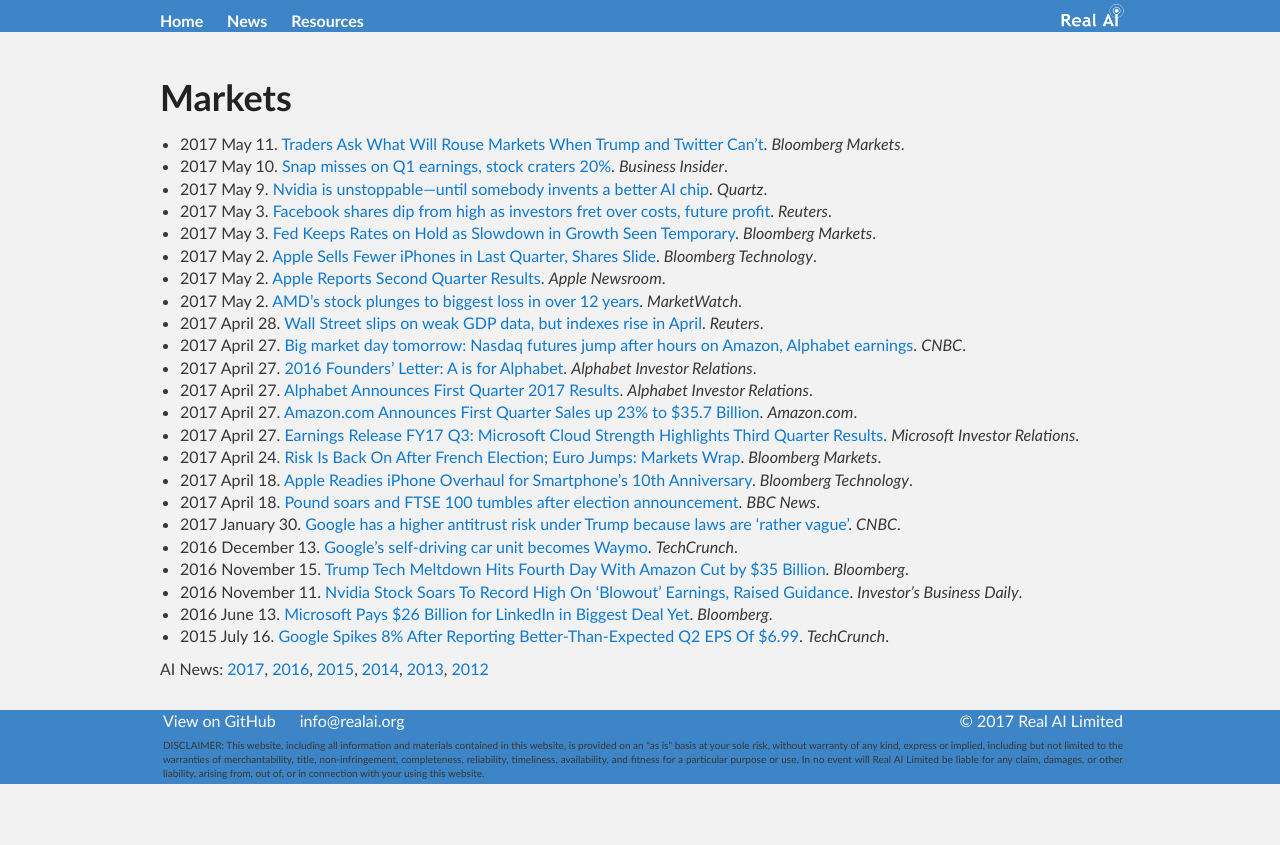
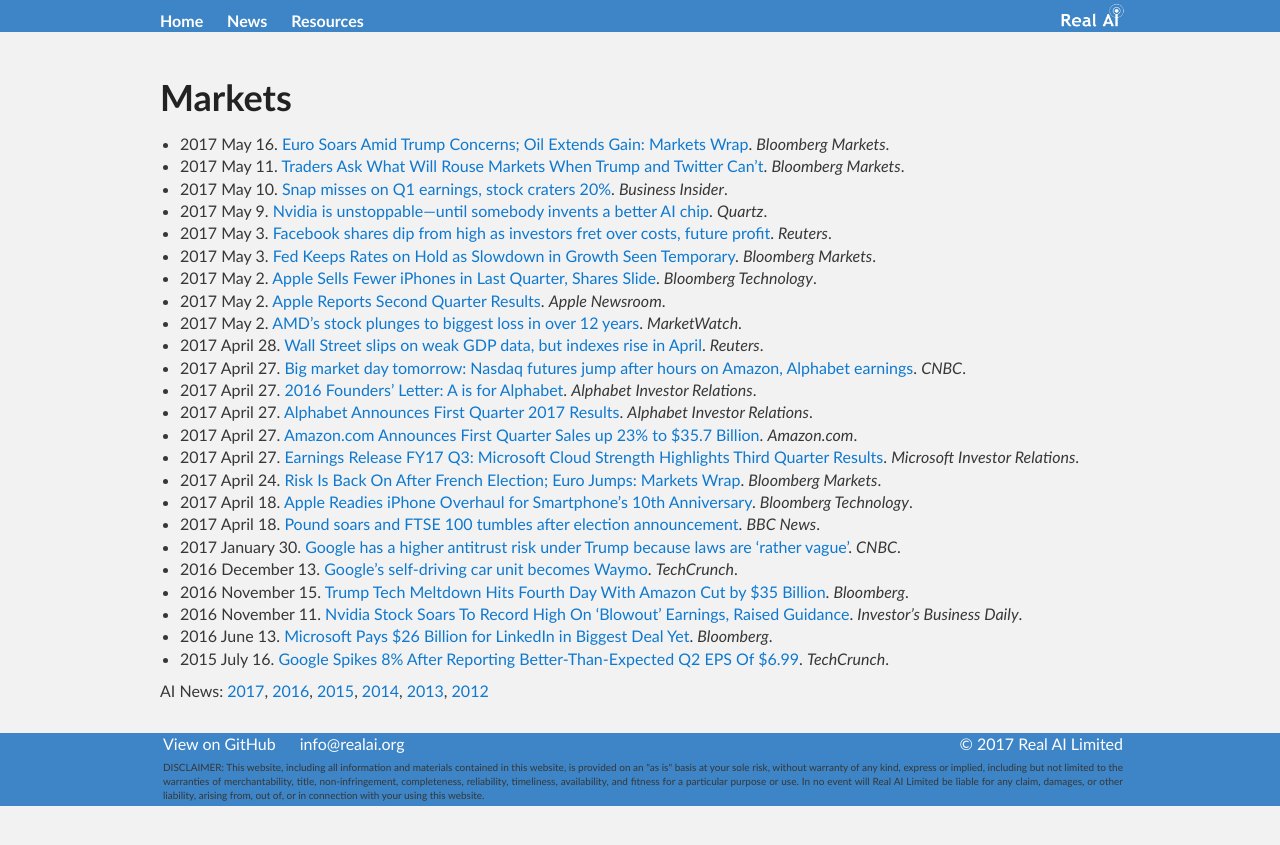
Before and after one commit to Tonywuhk/realai.org, a Jekyll site: the page built from news/markets.md, in a window 1280 px wide. Shown: the top 845 px of the page. Built offline with Jekyll 4.4.1, drawn with Linux system fonts in a browser that asks for light colours; our own code applies the rules of GitHub Pages for plain Markdown files; comment, search, counter and statistics services are not loaded; the repository's description, which GitHub fills in, is left out.

Commit message:
Update markets.md

```diff
--- a/news/markets.md
+++ b/news/markets.md
@@ -3,6 +3,7 @@
 ---
 # Markets
 
+* 2017 May 16. [Euro Soars Amid Trump Concerns; Oil Extends Gain: Markets Wrap](https://www.bloomberg.com/news/articles/2017-05-15/asia-stocks-set-to-rise-amid-u-s-record-oil-gain-markets-wrap). *Bloomberg Markets*.
 * 2017 May 11. [Traders Ask What Will Rouse Markets When Trump and Twitter Can't](https://www.bloomberg.com/news/articles/2017-05-11/traders-ask-what-will-rouse-markets-when-trump-and-twitter-can-t). *Bloomberg Markets*.
 * 2017 May 10. [Snap misses on Q1 earnings, stock craters 20%](http://www.businessinsider.com/snap-q1-earnings-results-2017-5). *Business Insider*.
 * 2017 May 9. [Nvidia is unstoppable—until somebody invents a better AI chip](https://qz.com/979846/nvidia-nvda-is-unstoppable-until-somebody-invents-a-better-ai-chip/). *Quartz*.
```
